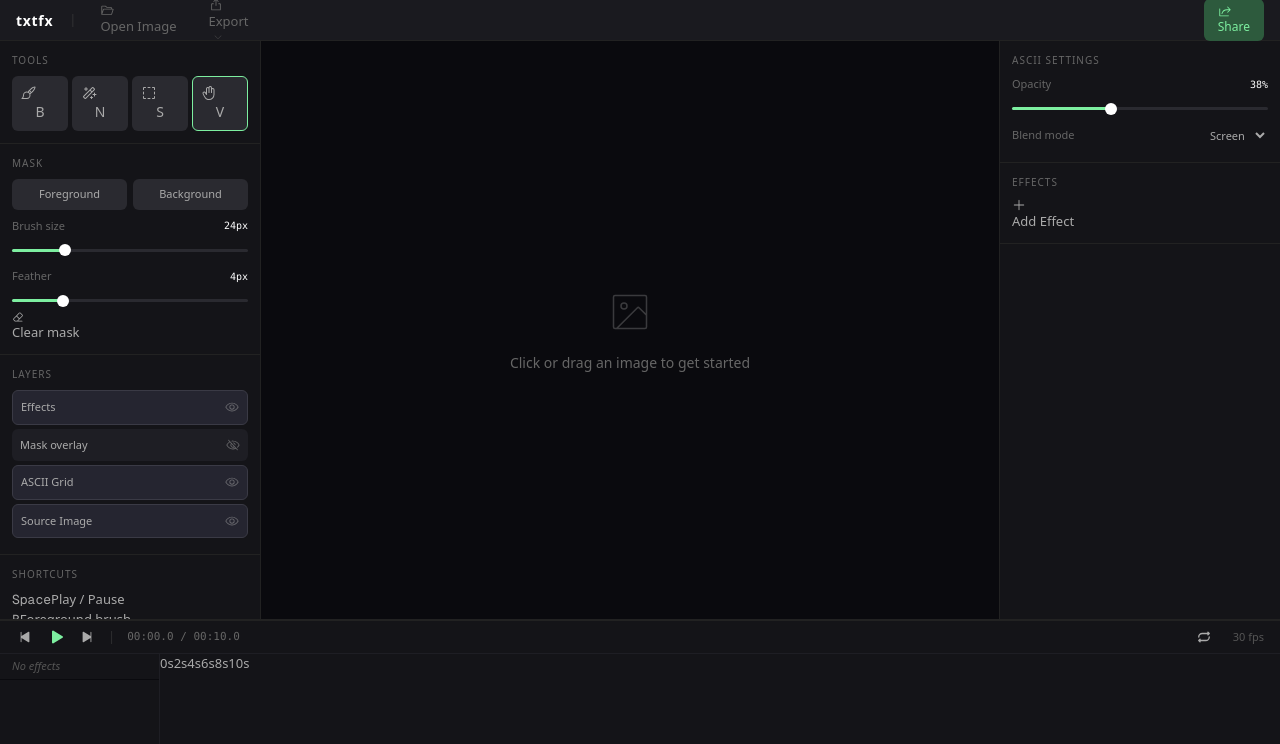
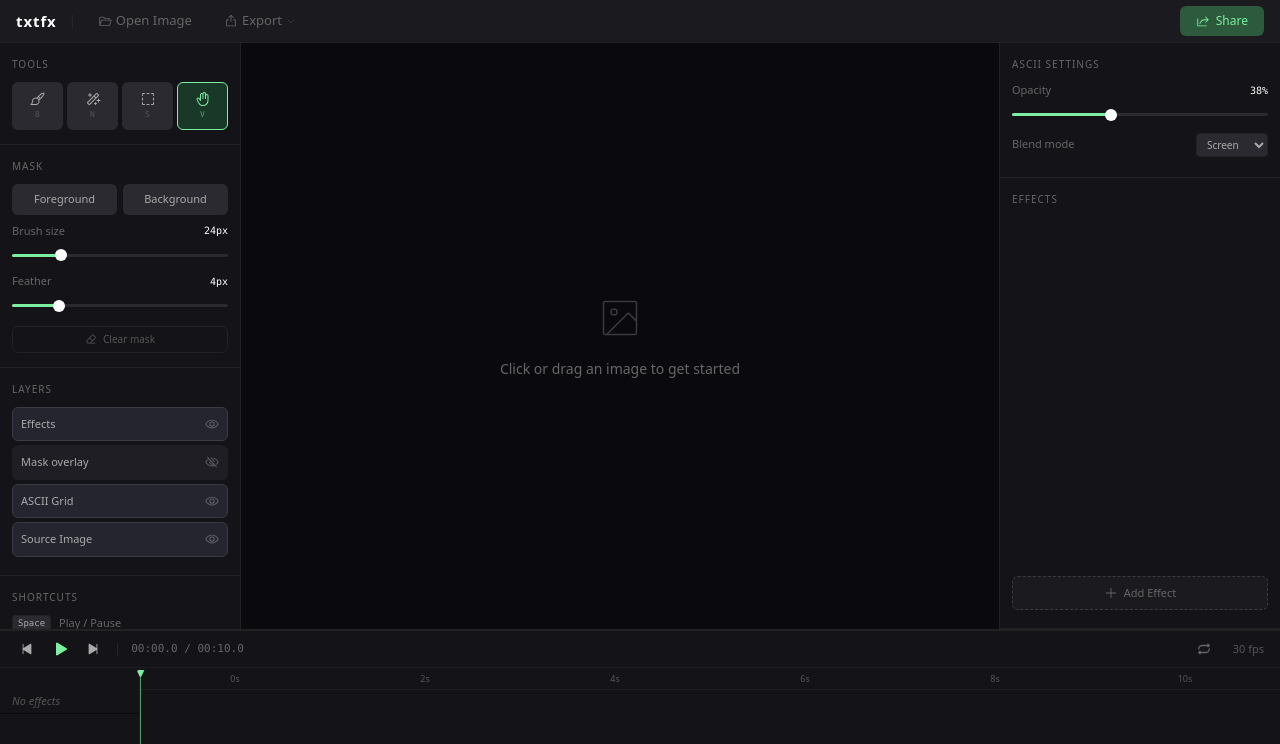
Before and after one commit to Wavefire5201/txtfx, a Next.js app: page /editor in a window 1280 px wide. Shown: the top 744 px of the page. Built offline with nearby package versions, Linux system fonts and the light colour scheme.

Commit message:
style: polish editor UI with enhanced CSS and wire up new components
Comprehensive CSS updates for effect cards, dropdowns, toast,
playhead, drag-drop overlay, shortcuts panel, and smooth transitions.
Wire toast container and keyboard shortcuts into editor page.
Add .omc/ to gitignore.

```diff
--- a/src/app/editor/page.tsx
+++ b/src/app/editor/page.tsx
@@ -4,9 +4,11 @@ import { ToolPanel } from "@/components/editor/ToolPanel";
 import { Canvas } from "@/components/editor/Canvas";
 import { PropertiesPanel } from "@/components/editor/PropertiesPanel";
 import { Timeline } from "@/components/editor/Timeline";
+import { ToastContainer } from "@/components/editor/Toast";
+import { KeyboardShortcuts } from "@/components/editor/KeyboardShortcuts";
 
 export const metadata = {
-  title: "txtfx — editor",
+  title: "txtfx - editor",
 };
 
 export default function EditorPage() {
@@ -17,6 +19,8 @@ export default function EditorPage() {
       <Canvas />
       <PropertiesPanel />
       <Timeline />
+      <ToastContainer />
+      <KeyboardShortcuts />
     </div>
   );
 }
--- a/src/styles/editor.css
+++ b/src/styles/editor.css
@@ -12,6 +12,9 @@
   --text-muted: #555;
   --accent: #7defa0;
   --accent-bg: #2d5a3d;
+  --accent-dim: #1a3828;
+  --danger: #ef7d7d;
+  --danger-bg: #3d2d2d;
   --radius: 6px;
   --radius-lg: 8px;
 }
@@ -30,33 +33,33 @@ body {
 /* Editor grid */
 .editor {
   display: grid;
-  grid-template-rows: 40px 1fr 180px;
-  grid-template-columns: 260px 1fr 280px;
+  grid-template-rows: 42px 1fr 170px;
+  grid-template-columns: 240px 1fr 280px;
   height: 100dvh;
   gap: 1px;
   background: var(--border);
 }
 
-/* Toolbar */
+/* ---- Toolbar ---- */
 .toolbar {
   grid-column: 1 / -1;
   background: var(--bg-toolbar);
   display: flex;
   align-items: center;
   padding: 0 16px;
-  gap: 16px;
+  gap: 12px;
 }
 
 .toolbar-logo {
-  font-weight: 600;
-  font-size: 14px;
+  font-weight: 700;
+  font-size: 15px;
   color: var(--text-bright);
-  letter-spacing: 0.05em;
+  letter-spacing: 0.06em;
 }
 
 .toolbar-sep {
   color: var(--text-muted);
-  opacity: 0.4;
+  opacity: 0.3;
 }
 
 .toolbar-item {
@@ -65,14 +68,16 @@ body {
   font-size: 13px;
   background: none;
   border: none;
-  padding: 4px 8px;
+  padding: 5px 10px;
   border-radius: var(--radius);
   transition: color 0.15s, background 0.15s;
+  display: inline-flex;
+  align-items: center;
 }
 
 .toolbar-item:hover {
   color: var(--text);
-  background: rgba(255, 255, 255, 0.05);
+  background: rgba(255, 255, 255, 0.06);
 }
 
 .toolbar-spacer { flex: 1; }
@@ -81,19 +86,75 @@ body {
   background: var(--accent-bg);
   color: var(--accent);
   border: none;
-  padding: 5px 14px;
+  padding: 6px 16px;
   border-radius: var(--radius);
   font-size: 12px;
   font-weight: 500;
   cursor: pointer;
-  transition: background 0.15s;
+  transition: background 0.15s, transform 0.1s;
+  display: inline-flex;
+  align-items: center;
 }
 
 .toolbar-share:hover {
   background: #366e4a;
 }
 
-/* Panels */
+.toolbar-share:active {
+  transform: scale(0.97);
+}
+
+/* Toolbar dropdown */
+.toolbar-dropdown-wrap {
+  position: relative;
+}
+
+.toolbar-dropdown-backdrop {
+  position: fixed;
+  inset: 0;
+  z-index: 99;
+}
+
+.toolbar-dropdown {
+  position: absolute;
+  top: calc(100% + 6px);
+  left: 0;
+  z-index: 100;
+  background: var(--bg-toolbar);
+  border: 1px solid var(--border-active);
+  border-radius: var(--radius-lg);
+  padding: 4px;
+  min-width: 200px;
+  box-shadow: 0 8px 24px rgba(0, 0, 0, 0.4);
+  animation: dropdown-in 0.12s ease-out;
+}
+
+@keyframes dropdown-in {
+  from { opacity: 0; transform: translateY(-4px); }
+  to { opacity: 1; transform: translateY(0); }
+}
+
+.toolbar-dropdown-item {
+  display: flex;
+  align-items: center;
+  gap: 10px;
+  width: 100%;
+  padding: 8px 12px;
+  background: none;
+  border: none;
+  color: var(--text);
+  font-size: 12px;
+  cursor: pointer;
+  border-radius: var(--radius);
+  transition: background 0.12s, color 0.12s;
+}
+
+.toolbar-dropdown-item:hover {
+  background: rgba(255, 255, 255, 0.06);
+  color: var(--text-bright);
+}
+
+/* ---- Panels ---- */
 .panel {
   background: var(--bg-panel);
   overflow-y: auto;
@@ -101,9 +162,25 @@ body {
   scrollbar-color: var(--bg-card) transparent;
 }
 
+.properties-panel {
+  display: flex;
+  flex-direction: column;
+}
+
 .panel-section {
-  padding: 12px;
+  padding: 14px 12px;
   border-bottom: 1px solid var(--border);
+}
+
+.panel-section--effects {
+  flex: 1;
+  display: flex;
+  flex-direction: column;
+  overflow: hidden;
+}
+
+.panel-section--shortcuts {
+  border-bottom: none;
 }
 
 .panel-label {
@@ -111,10 +188,11 @@ body {
   text-transform: uppercase;
   letter-spacing: 0.1em;
   color: var(--text-dim);
-  margin-bottom: 8px;
+  margin-bottom: 10px;
+  font-weight: 500;
 }
 
-/* Viewport */
+/* ---- Viewport ---- */
 .viewport {
   background: var(--bg-base);
   position: relative;
@@ -193,7 +271,35 @@ body {
     0 0 14px rgba(160, 200, 255, 0.4);
 }
 
-/* Timeline */
+/* Drop overlay */
+.drop-overlay {
+  position: absolute;
+  inset: 0;
+  z-index: 20;
+  display: flex;
+  flex-direction: column;
+  align-items: center;
+  justify-content: center;
+  gap: 12px;
+  background: rgba(10, 10, 14, 0.85);
+  border: 2px dashed var(--accent);
+  border-radius: 4px;
+  color: var(--accent);
+  animation: drop-pulse 1s ease-in-out infinite alternate;
+}
+
+@keyframes drop-pulse {
+  from { border-color: rgba(125, 239, 160, 0.4); }
+  to { border-color: rgba(125, 239, 160, 0.8); }
+}
+
+.drop-overlay-text {
+  font-size: 14px;
+  color: var(--accent);
+  opacity: 0.8;
+}
+
+/* ---- Timeline ---- */
 .timeline {
   grid-column: 1 / -1;
   background: var(--bg-panel);
@@ -206,7 +312,7 @@ body {
   display: flex;
   align-items: center;
   padding: 6px 16px;
-  gap: 12px;
+  gap: 10px;
   border-bottom: 1px solid var(--bg-input);
 }
 
@@ -216,12 +322,17 @@ body {
   color: var(--text);
   font-size: 14px;
   cursor: pointer;
-  padding: 2px;
+  padding: 4px;
   border-radius: 4px;
+  display: inline-flex;
+  align-items: center;
+  justify-content: center;
+  transition: color 0.12s, background 0.12s;
 }
 
 .timeline-btn:hover {
   color: var(--text-bright);
+  background: rgba(255, 255, 255, 0.05);
 }
 
 .timeline-btn-play {
@@ -229,10 +340,24 @@ body {
   font-size: 16px;
 }
 
+.timeline-btn-play:hover {
+  color: var(--accent);
+  background: var(--accent-dim);
+}
+
+.timeline-btn-loop {
+  color: var(--text-dim);
+}
+
+.timeline-btn-loop:hover {
+  color: var(--accent);
+}
+
 .timeline-time {
   font-size: 11px;
   color: var(--text-dim);
   font-family: 'SFMono-Regular', Consolas, monospace;
+  min-width: 100px;
 }
 
 .timeline-tracks {
@@ -242,11 +367,12 @@ body {
 }
 
 .timeline-labels {
-  width: 160px;
+  width: 140px;
   display: flex;
   flex-direction: column;
   border-right: 1px solid var(--bg-input);
   font-size: 11px;
+  flex-shrink: 0;
 }
 
 .timeline-label {
@@ -256,6 +382,13 @@ body {
   white-space: nowrap;
   overflow: hidden;
   text-overflow: ellipsis;
+  height: 24px;
+  display: flex;
+  align-items: center;
+}
+
+.timeline-label:first-child {
+  margin-top: 22px;
 }
 
 .timeline-label--disabled {
@@ -267,17 +400,67 @@ body {
   display: flex;
   flex-direction: column;
   position: relative;
+  cursor: pointer;
+}
+
+/* Ruler */
+.timeline-ruler {
+  display: flex;
+  font-size: 9px;
+  color: var(--text-muted);
+  padding: 4px 0;
+  border-bottom: 1px solid var(--bg-input);
+  height: 22px;
+  user-select: none;
+}
+
+.timeline-tick {
+  flex: 1;
+  text-align: center;
+}
+
+/* Playhead */
+.timeline-playhead {
+  position: absolute;
+  top: 0;
+  bottom: 0;
+  width: 1px;
+  z-index: 10;
+  pointer-events: none;
+}
+
+.timeline-playhead-head {
+  width: 8px;
+  height: 8px;
+  background: var(--accent);
+  border-radius: 2px;
+  position: absolute;
+  top: 2px;
+  left: -3.5px;
+  clip-path: polygon(0 0, 100% 0, 50% 100%);
+}
+
+.timeline-playhead-line {
+  position: absolute;
+  top: 10px;
+  bottom: 0;
+  left: 0;
+  width: 1px;
+  background: var(--accent);
+  opacity: 0.6;
 }
 
 .timeline-bar {
   padding: 4px 8px;
   border-bottom: 1px solid var(--bg-base);
+  height: 24px;
 }
 
 .timeline-bar-fill {
   height: 14px;
   border-radius: 4px;
   background: var(--accent-bg);
+  transition: width 0.1s;
 }
 
 .timeline-bar-fill--disabled {
@@ -285,7 +468,7 @@ body {
   border: 1px dashed var(--bg-card);
 }
 
-/* Layer stack */
+/* ---- Layer stack ---- */
 .layer-item {
   display: flex;
   justify-content: space-between;
@@ -295,11 +478,18 @@ body {
   background: var(--bg-input);
   font-size: 11px;
   margin-bottom: 4px;
+  cursor: pointer;
+  transition: background 0.12s, border-color 0.12s;
+  border: 1px solid transparent;
+}
+
+.layer-item:hover {
+  background: #252530;
 }
 
 .layer-item--active {
   background: #252530;
-  border: 1px solid var(--border-active);
+  border-color: var(--border-active);
 }
 
 .layer-vis {
@@ -309,49 +499,222 @@ body {
   font-size: 12px;
   opacity: 0.5;
   transition: opacity 0.15s;
+  color: var(--text);
+  display: inline-flex;
 }
 
 .layer-vis:hover { opacity: 1; }
 
-/* Effect cards */
+/* ---- Effect cards ---- */
+.effects-list {
+  flex: 1;
+  overflow-y: auto;
+  margin-bottom: 8px;
+  scrollbar-width: thin;
+  scrollbar-color: var(--bg-card) transparent;
+}
+
 .effect-card {
   background: var(--bg-input);
   border-radius: var(--radius);
-  padding: 8px;
   margin-bottom: 4px;
+  border: 1px solid transparent;
+  transition: border-color 0.15s;
+}
+
+.effect-card:hover {
+  border-color: var(--border-active);
+}
+
+.effect-card--expanded {
+  border-color: var(--border-active);
 }
 
 .effect-card-header {
   display: flex;
   justify-content: space-between;
   align-items: center;
+  padding: 8px 10px;
+  cursor: pointer;
+  user-select: none;
+}
+
+.effect-card-title {
+  display: flex;
+  align-items: center;
+  gap: 6px;
   font-size: 11px;
 }
 
-.effect-card-meta {
-  margin-top: 6px;
-  font-size: 10px;
-  color: var(--text-dim);
+.effect-card-caret {
+  color: var(--text-muted);
+  display: inline-flex;
 }
 
-.effect-add {
-  background: var(--bg-toolbar);
-  border: 1px dashed var(--text-muted);
-  border-radius: var(--radius);
-  padding: 8px;
-  font-size: 11px;
-  text-align: center;
-  color: var(--text-muted);
-  cursor: pointer;
-  transition: border-color 0.15s, color 0.15s;
+.effect-card-icon {
+  color: var(--text-dim);
+  display: inline-flex;
 }
 
-.effect-add:hover {
-  border-color: var(--text);
-  color: var(--text);
+.effect-card-name {
+  font-weight: 500;
 }
 
-/* Tool grid */
+.effect-card-actions {
+  display: flex;
+  align-items: center;
+  gap: 8px;
+}
+
+.effect-card-body {
+  padding: 4px 10px 10px;
+  border-top: 1px solid var(--border);
+}
+
+.effect-card-region {
+  display: flex;
+  justify-content: space-between;
+  align-items: center;
+  margin-bottom: 8px;
+}
+
+.effect-control {
+  margin-bottom: 6px;
+}
+
+.effect-select {
+  background: var(--bg-card);
+  color: var(--text);
+  border: 1px solid var(--border);
+  border-radius: 4px;
+  padding: 3px 6px;
+  font-size: 10px;
+  cursor: pointer;
+  outline: none;
+  transition: border-color 0.12s;
+}
+
+.effect-select:hover {
+  border-color: var(--border-active);
+}
+
+.effect-select:focus {
+  border-color: var(--accent);
+}
+
+.effect-text-input {
+  background: var(--bg-card);
+  color: var(--text-bright);
+  border: 1px solid var(--border);
+  border-radius: 4px;
+  padding: 3px 8px;
+  font-size: 10px;
+  font-family: 'SFMono-Regular', Consolas, monospace;
+  width: 60px;
+  outline: none;
+  transition: border-color 0.12s;
+}
+
+.effect-text-input:focus {
+  border-color: var(--accent);
+}
+
+.effect-remove-btn {
+  display: flex;
+  align-items: center;
+  gap: 6px;
+  margin-top: 8px;
+  padding: 5px 8px;
+  background: none;
+  border: 1px solid transparent;
+  border-radius: var(--radius);
+  color: var(--text-muted);
+  font-size: 10px;
+  cursor: pointer;
+  transition: color 0.12s, background 0.12s, border-color 0.12s;
+}
+
+.effect-remove-btn:hover {
+  color: var(--danger);
+  background: var(--danger-bg);
+  border-color: rgba(239, 125, 125, 0.15);
+}
+
+/* Add effect */
+.add-effect-wrap {
+  position: relative;
+  padding: 0 0 4px;
+}
+
+.add-effect-btn {
+  display: flex;
+  align-items: center;
+  justify-content: center;
+  gap: 6px;
+  width: 100%;
+  padding: 8px;
+  background: var(--bg-toolbar);
+  border: 1px dashed var(--border-active);
+  border-radius: var(--radius);
+  color: var(--text-dim);
+  font-size: 11px;
+  cursor: pointer;
+  transition: border-color 0.15s, color 0.15s, background 0.15s;
+}
+
+.add-effect-btn:hover {
+  border-color: var(--accent);
+  color: var(--accent);
+  background: var(--accent-dim);
+}
+
+.add-effect-menu {
+  position: absolute;
+  bottom: calc(100% + 4px);
+  left: 0;
+  right: 0;
+  background: var(--bg-toolbar);
+  border: 1px solid var(--border-active);
+  border-radius: var(--radius-lg);
+  padding: 4px;
+  z-index: 50;
+  max-height: 300px;
+  overflow-y: auto;
+  box-shadow: 0 -8px 24px rgba(0, 0, 0, 0.4);
+  animation: menu-in 0.12s ease-out;
+}
+
+@keyframes menu-in {
+  from { opacity: 0; transform: translateY(4px); }
+  to { opacity: 1; transform: translateY(0); }
+}
+
+.add-effect-option {
+  display: flex;
+  align-items: center;
+  gap: 10px;
+  width: 100%;
+  padding: 7px 10px;
+  background: none;
+  border: none;
+  color: var(--text);
+  font-size: 12px;
+  cursor: pointer;
+  border-radius: var(--radius);
+  transition: background 0.12s, color 0.12s;
+}
+
+.add-effect-option:hover {
+  background: rgba(255, 255, 255, 0.06);
+  color: var(--text-bright);
+}
+
+.add-effect-option-icon {
+  color: var(--text-dim);
+  display: inline-flex;
+}
+
+/* ---- Tool grid ---- */
 .tool-grid {
   display: grid;
   grid-template-columns: repeat(4, 1fr);
@@ -362,15 +725,31 @@ body {
   background: var(--bg-card);
   border: 1px solid transparent;
   border-radius: var(--radius);
-  padding: 8px;
+  padding: 8px 4px;
   text-align: center;
   font-size: 14px;
   cursor: pointer;
-  transition: border-color 0.15s;
+  transition: border-color 0.15s, background 0.15s;
+  display: flex;
+  flex-direction: column;
+  align-items: center;
+  gap: 2px;
+  color: var(--text);
 }
 
-.tool-btn:hover { border-color: var(--text-muted); }
-.tool-btn--active { border-color: var(--accent); }
+.tool-btn:hover { border-color: var(--text-muted); background: #2a2a34; }
+.tool-btn--active { border-color: var(--accent); background: var(--accent-dim); color: var(--accent); }
+
+.tool-shortcut {
+  font-size: 8px;
+  color: var(--text-muted);
+  font-family: 'SFMono-Regular', Consolas, monospace;
+}
+
+.tool-btn--active .tool-shortcut {
+  color: var(--accent);
+  opacity: 0.6;
+}
 
 /* Mask controls */
 .mask-actions {
@@ -389,13 +768,63 @@ body {
   font-size: 11px;
   color: var(--text);
   cursor: pointer;
-  transition: border-color 0.15s;
+  transition: border-color 0.15s, color 0.15s;
 }
 
 .mask-btn:hover { border-color: var(--text-muted); }
 .mask-btn--active { border-color: var(--accent); color: var(--accent); }
 
-/* Property rows */
+.mask-clear-btn {
+  display: flex;
+  align-items: center;
+  justify-content: center;
+  gap: 6px;
+  width: 100%;
+  margin-top: 10px;
+  padding: 5px 8px;
+  background: none;
+  border: 1px solid var(--border);
+  border-radius: var(--radius);
+  color: var(--text-muted);
+  font-size: 10px;
+  cursor: pointer;
+  transition: border-color 0.12s, color 0.12s;
+}
+
+.mask-clear-btn:hover {
+  border-color: var(--text-dim);
+  color: var(--text);
+}
+
+/* Shortcuts panel */
+.shortcut-list {
+  display: flex;
+  flex-direction: column;
+  gap: 4px;
+}
+
+.shortcut-item {
+  display: flex;
+  align-items: center;
+  gap: 8px;
+  font-size: 11px;
+  color: var(--text-dim);
+}
+
+.shortcut-item kbd {
+  display: inline-block;
+  padding: 1px 5px;
+  background: var(--bg-card);
+  border: 1px solid var(--border);
+  border-radius: 3px;
+  font-family: 'SFMono-Regular', Consolas, monospace;
+  font-size: 9px;
+  color: var(--text);
+  min-width: 20px;
+  text-align: center;
+}
+
+/* ---- Property rows ---- */
 .prop-row {
   display: flex;
   justify-content: space-between;
@@ -407,7 +836,7 @@ body {
 .prop-label { color: var(--text-dim); }
 .prop-value { color: var(--text-bright); font-family: 'SFMono-Regular', Consolas, monospace; font-size: 10px; }
 
-/* Upload overlay */
+/* ---- Upload overlay ---- */
 .upload-overlay {
   position: absolute;
   inset: 0;
@@ -418,11 +847,17 @@ body {
   gap: 16px;
   z-index: 10;
   cursor: pointer;
+  transition: background 0.2s;
+}
+
+.upload-overlay:hover {
+  background: rgba(255, 255, 255, 0.02);
 }
 
 .upload-overlay-icon {
   font-size: 48px;
   opacity: 0.3;
+  color: var(--text);
 }
 
 .upload-overlay-text {
@@ -430,7 +865,7 @@ body {
   color: var(--text-dim);
 }
 
-/* Slider overrides for Radix */
+/* ---- Slider overrides for Radix ---- */
 .slider-root {
   position: relative;
   display: flex;
@@ -463,13 +898,13 @@ body {
   background: var(--text-bright);
   border-radius: 50%;
   cursor: grab;
-  transition: background 0.15s;
+  transition: background 0.15s, transform 0.1s;
 }
 
-.slider-thumb:hover { background: var(--accent); }
+.slider-thumb:hover { background: var(--accent); transform: scale(1.2); }
 .slider-thumb:active { cursor: grabbing; }
 
-/* Switch overrides for Radix */
+/* ---- Switch overrides for Radix ---- */
 .switch-root {
   width: 28px;
   height: 16px;
@@ -480,6 +915,7 @@ body {
   cursor: pointer;
   position: relative;
   transition: background 0.15s;
+  flex-shrink: 0;
 }
 
 .switch-root[data-state="checked"] {
@@ -500,3 +936,58 @@ body {
   background: var(--accent);
   transform: translateX(14px);
 }
+
+/* ---- Toast ---- */
+.toast-container {
+  position: fixed;
+  bottom: 200px;
+  right: 24px;
+  z-index: 1000;
+  display: flex;
+  flex-direction: column;
+  gap: 8px;
+  pointer-events: none;
+}
+
+.toast {
+  display: flex;
+  align-items: center;
+  gap: 8px;
+  padding: 10px 14px;
+  background: var(--bg-toolbar);
+  border: 1px solid var(--border-active);
+  border-radius: var(--radius-lg);
+  box-shadow: 0 4px 16px rgba(0, 0, 0, 0.4);
+  font-size: 12px;
+  color: var(--text);
+  pointer-events: auto;
+  animation: toast-in 0.2s ease-out;
+  backdrop-filter: blur(8px);
+}
+
+@keyframes toast-in {
+  from { opacity: 0; transform: translateY(8px) scale(0.96); }
+  to { opacity: 1; transform: translateY(0) scale(1); }
+}
+
+.toast--success .toast-icon { color: var(--accent); }
+.toast--info .toast-icon { color: #7db8ef; }
+.toast--warning .toast-icon { color: #efb87d; }
+
+.toast-text {
+  flex: 1;
+}
+
+.toast-close {
+  background: none;
+  border: none;
+  color: var(--text-muted);
+  cursor: pointer;
+  padding: 2px;
+  display: inline-flex;
+  transition: color 0.12s;
+}
+
+.toast-close:hover {
+  color: var(--text);
+}
```
Also changed, not shown: 1 other file (tests, documents, lock files or other folders).
